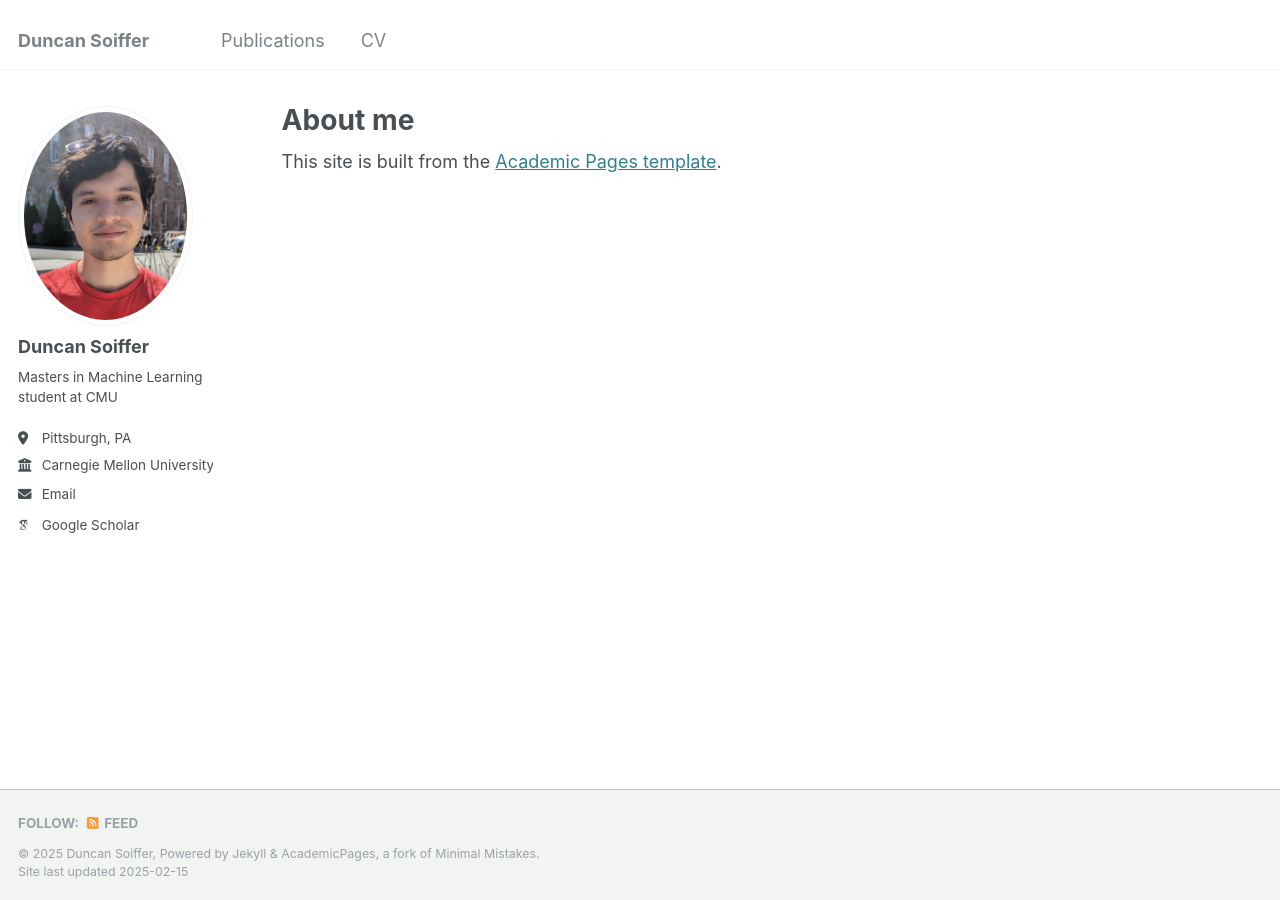
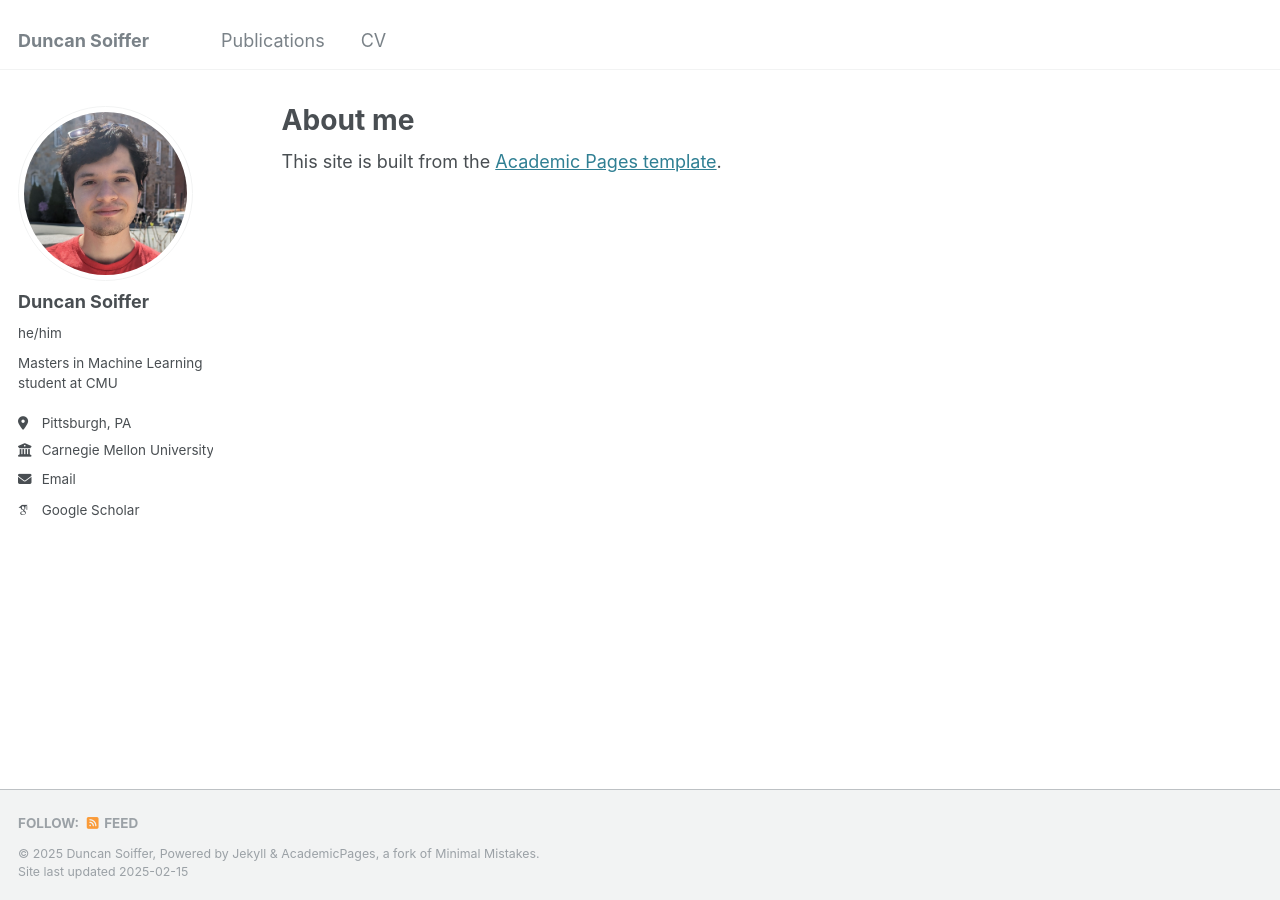
Before and after one commit to DSoiffer/DSoiffer.github.io, a Jekyll site: the page built from _pages/about.md, in a window 1280 px wide. Built offline with Jekyll 4.4.1, drawn with Linux system fonts in a browser that asks for light colours; some web fonts are replaced.

Commit message:
update photo, add pronouns

```diff
--- a/_config.yml
+++ b/_config.yml
@@ -21,9 +21,9 @@ repository               : "dsoiffer/dsoiffer.github.io"
 #               Additional customization can be done by editing /_includes/author-profile.html
 author:
   # Biographic information
-  avatar           : "profile.jpg"
+  avatar           : "profile-square.jpg"
   name             : "Duncan Soiffer"
-  pronouns         : # example: "she/her"
+  pronouns         : "he/him" # example: "she/her"
   bio              : "Masters in Machine Learning student at CMU"
   location         : "Pittsburgh, PA"
   employer         : "Carnegie Mellon University"
```
Also changed, not shown: images/profile-square.jpg (added).
